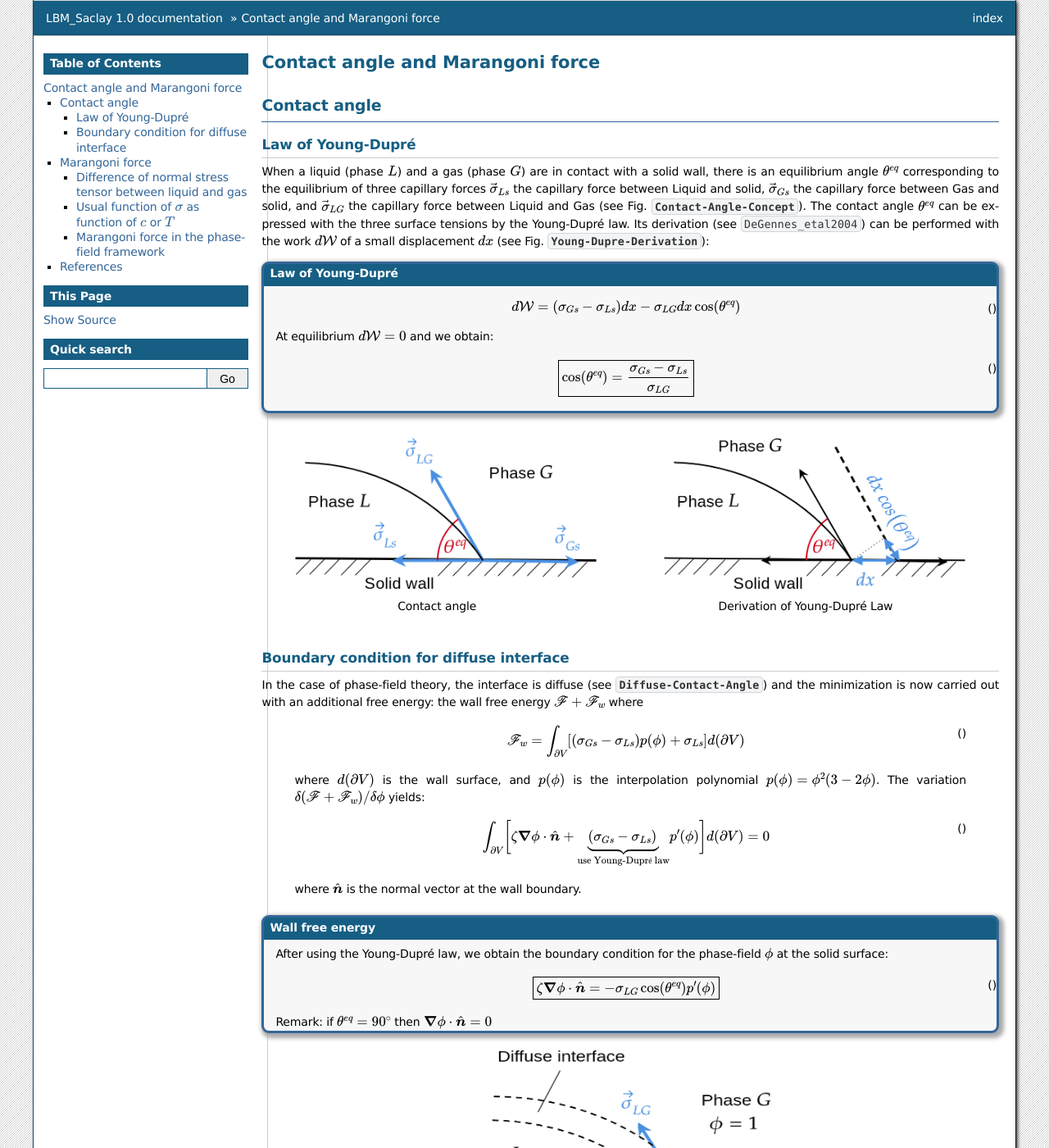
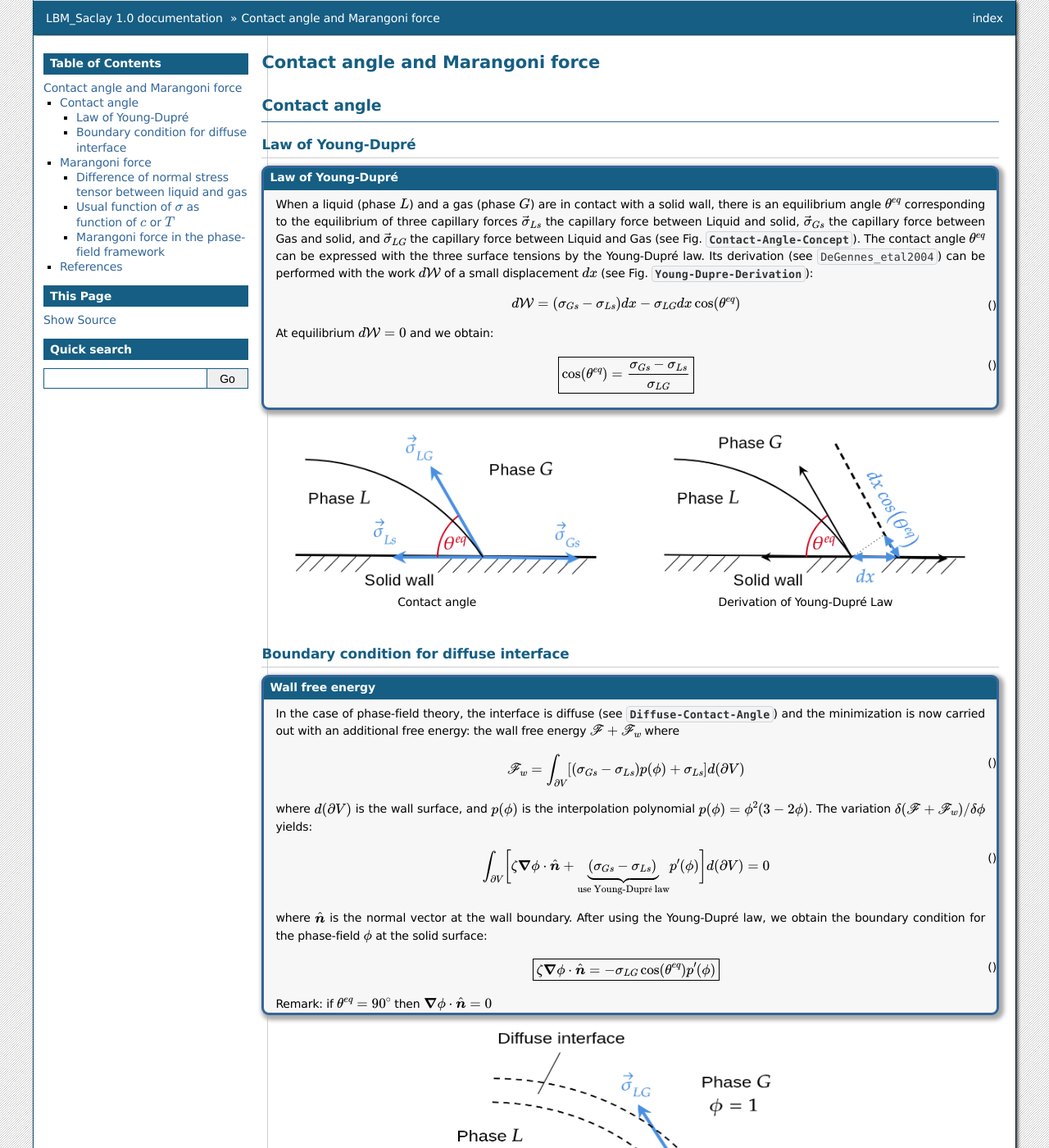
Before and after one commit to cea-lbm-saclay/LBM_Saclay_Documentation, a Sphinx documentation site: the page built from doc/src_doc/05_COURSES/Course_PF/04_Marangoni_and_Contact_Angle.rst, in a window 1280 px wide and 1400 px high. Shown: the whole window at 82% size. Built offline with Sphinx 7.4.7, drawn with Linux system fonts in a browser that asks for light colours; cross-references to code outside the pages are shown as plain code; some of the changed lines change nothing that is shown.

Commit message:
Update contact angle

```diff
--- a/doc/src_doc/05_COURSES/Course_PF/04_Marangoni_and_Contact_Angle.rst
+++ b/doc/src_doc/05_COURSES/Course_PF/04_Marangoni_and_Contact_Angle.rst
@@ -9,9 +9,9 @@ Contact angle
 Law of Young-Dupré
 """"""""""""""""""
 
-When a liquid (phase :math:`L`) and a gas (phase :math:`G`) are in contact with a solid wall, there is an equilibrium angle :math:`\theta^{eq}` corresponding to the equilibrium of three capillary forces :math:`\vec{\sigma}_{Ls}` the capillary force between Liquid and solid, :math:`\vec{\sigma}_{Gs}` the capillary force between Gas and solid, and :math:`\vec{\sigma}_{LG}` the capillary force between Liquid and Gas (see Fig. :numref:`Contact-Angle-Concept`). The contact angle :math:`\theta^{eq}` can be expressed with the three surface tensions by the Young-Dupré law. Its derivation (see :footcite:p:`DeGennes_etal2004`) can be performed with the work :math:`d\mathcal{W}` of a small displacement :math:`dx` (see Fig. :numref:`Young-Dupre-Derivation`):
+.. admonition:: Law of Young-Dupré
 
-.. admonition:: Law of Young-Dupré
+   When a liquid (phase :math:`L`) and a gas (phase :math:`G`) are in contact with a solid wall, there is an equilibrium angle :math:`\theta^{eq}` corresponding to the equilibrium of three capillary forces :math:`\vec{\sigma}_{Ls}` the capillary force between Liquid and solid, :math:`\vec{\sigma}_{Gs}` the capillary force between Gas and solid, and :math:`\vec{\sigma}_{LG}` the capillary force between Liquid and Gas (see Fig. :numref:`Contact-Angle-Concept`). The contact angle :math:`\theta^{eq}` can be expressed with the three surface tensions by the Young-Dupré law. Its derivation (see :footcite:p:`DeGennes_etal2004`) can be performed with the work :math:`d\mathcal{W}` of a small displacement :math:`dx` (see Fig. :numref:`Young-Dupre-Derivation`):
 
    .. math::
       :label:
@@ -32,8 +32,9 @@ When a liquid (phase :math:`L`) and a gas (phase :math:`G`) are in contact with
    .. grid-item::
       :columns: 6
 
+      .. _Contact-Angle-Concept:
+
       .. figure:: ../../FIGS/04_FIGS_COURSES/Contact-Angle.png
-         :name: Contact-Angle-Concept
          :figclass: align-center
          :align: center
          :height: 460
@@ -45,8 +46,9 @@ When a liquid (phase :math:`L`) and a gas (phase :math:`G`) are in contact with
    .. grid-item::
       :columns: 6
 
+      .. _Young-Dupre-Derivation:
+
       .. figure:: ../../FIGS/04_FIGS_COURSES/Deriving_Young.png
-         :name: Young-Dupre-Derivation
          :figclass: align-center
          :align: center
          :height: 460
@@ -59,7 +61,9 @@ When a liquid (phase :math:`L`) and a gas (phase :math:`G`) are in contact with
 Boundary condition for diffuse interface
 """"""""""""""""""""""""""""""""""""""""
 
-In the case of phase-field theory, the interface is diffuse (see :numref:`Diffuse-Contact-Angle`) and the minimization is now carried out with an additional free energy: the wall free energy :math:`\mathscr{F}+\mathscr{F}_{w}` where
+.. admonition:: Wall free energy
+
+   In the case of phase-field theory, the interface is diffuse (see :numref:`Diffuse-Contact-Angle`) and the minimization is now carried out with an additional free energy: the wall free energy :math:`\mathscr{F}+\mathscr{F}_{w}` where
 
    .. math::
       :label: Free-Energy-Wall
@@ -73,11 +77,7 @@ In the case of phase-field theory, the interface is diffuse (see :numref:`Diffus
 
       \int_{\partial V}\biggl[\zeta\boldsymbol{\nabla}\phi\cdot\hat{\boldsymbol{n}}+\underbrace{(\sigma_{Gs}-\sigma_{Ls})}_{\text{use Young-Dupré law}}p^{\prime}(\phi)\biggr]d(\partial V)=0
 
-   where :math:`\hat{\boldsymbol{n}}` is the normal vector at the wall boundary.
-
-.. admonition:: Wall free energy
-
-   After using the Young-Dupré law, we obtain the boundary condition for the phase-field :math:`\phi` at the solid surface:
+   where :math:`\hat{\boldsymbol{n}}` is the normal vector at the wall boundary. After using the Young-Dupré law, we obtain the boundary condition for the phase-field :math:`\phi` at the solid surface:
 
    .. math::
       :label:
@@ -86,15 +86,16 @@ In the case of phase-field theory, the interface is diffuse (see :numref:`Diffus
 
    Remark: if :math:`\theta^{eq}=90{^\circ}` then :math:`\boldsymbol{\nabla}\phi\cdot\hat{\boldsymbol{n}}=0`
 
+.. _Diffuse-Contact-Angle:
+
 .. figure:: ../../FIGS/04_FIGS_COURSES/Diffuse_Contact-Angle.png
-         :name: Diffuse-Contact-Angle
-         :figclass: align-center
-         :align: center
-         :height: 460
-         :width: 920
-         :scale: 50 %
+   :figclass: align-center
+   :align: center
+   :height: 460
+   :width: 920
+   :scale: 50 %
 
-         Contact angle for diffuse interface
+   Contact angle for diffuse interface
 
 
 .. _Marangoni-Force:
```
